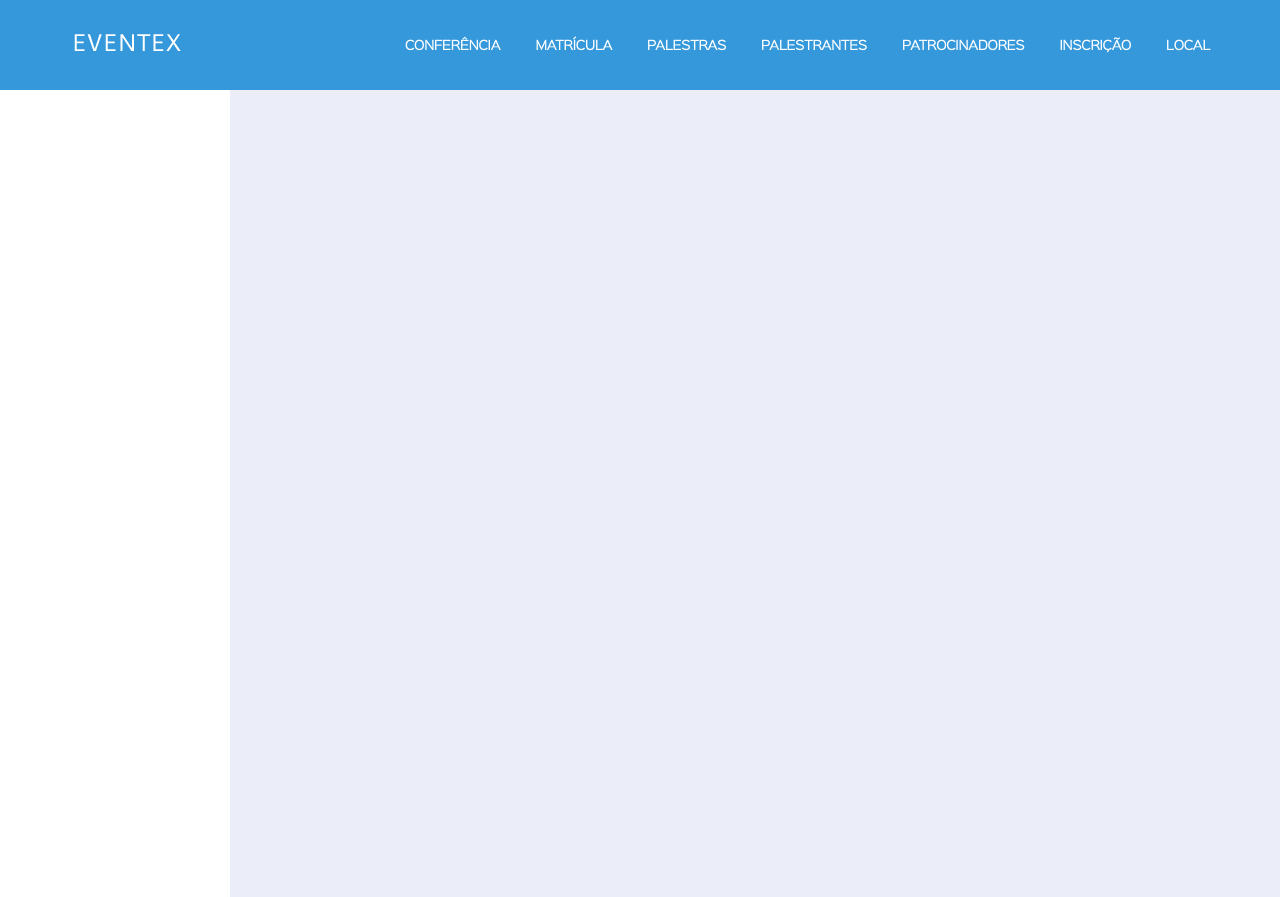
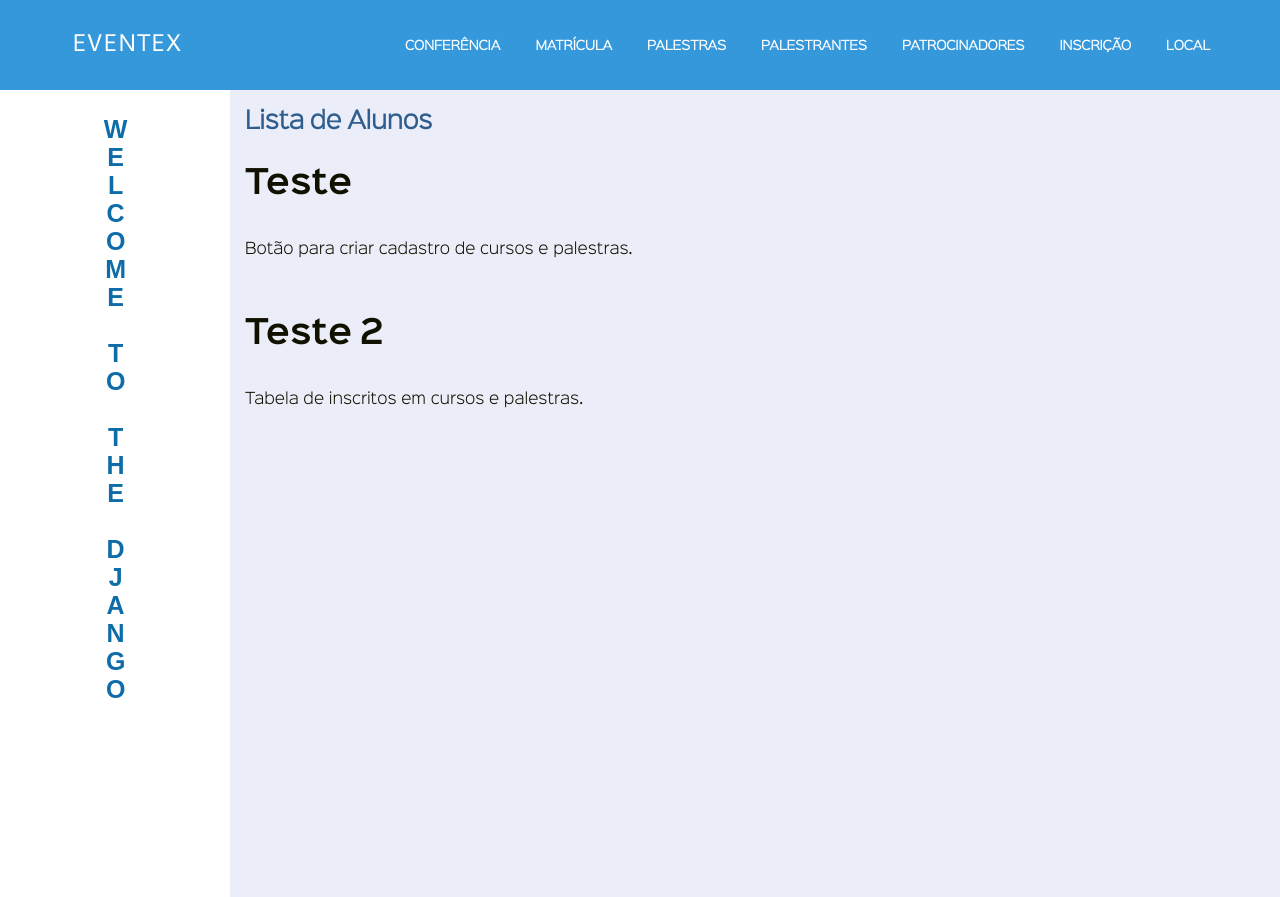
Before and after one commit to AlissonSH/wttd_fenix, a Django app: page /cadastro/ in a window 1280 px wide. Shown: the top 897 px of the page. Run offline with Django 4.2, Linux system fonts and the light colour scheme; parts of the project's set-up code (start-up, migrations or seed data) failed here and were passed over.

Commit message:
Wip: Criacao do template de listagem dos cadastrados em cursos e palestras

```diff
--- a/eventex/core/templates/core/create_list.html
+++ b/eventex/core/templates/core/create_list.html
@@ -1 +1,25 @@
 {% extends 'base.html' %}
+
+{% block sidebar %}
+<div class="sidebar">
+    {% include 'includes/sidebar.html' %}
+</div>
+{% endblock sidebar %}
+
+{% block page_heading %}
+<div class="page-heading">
+    <h2 class="page-title page-title-custom">Lista de Alunos</h2>
+</div>
+{% endblock %}
+
+{% block content %}
+<section>
+    <div class="createss content row padding-bottom-3 desktop-12 container">
+        <h2>Teste</h2>
+        <p>Botão para criar cadastro de cursos e palestras.</p>
+
+        <h2>Teste 2</h2>
+        <p>Tabela de inscritos em cursos e palestras.</p>
+    </div>
+</section>
+{% endblock content %}
```
